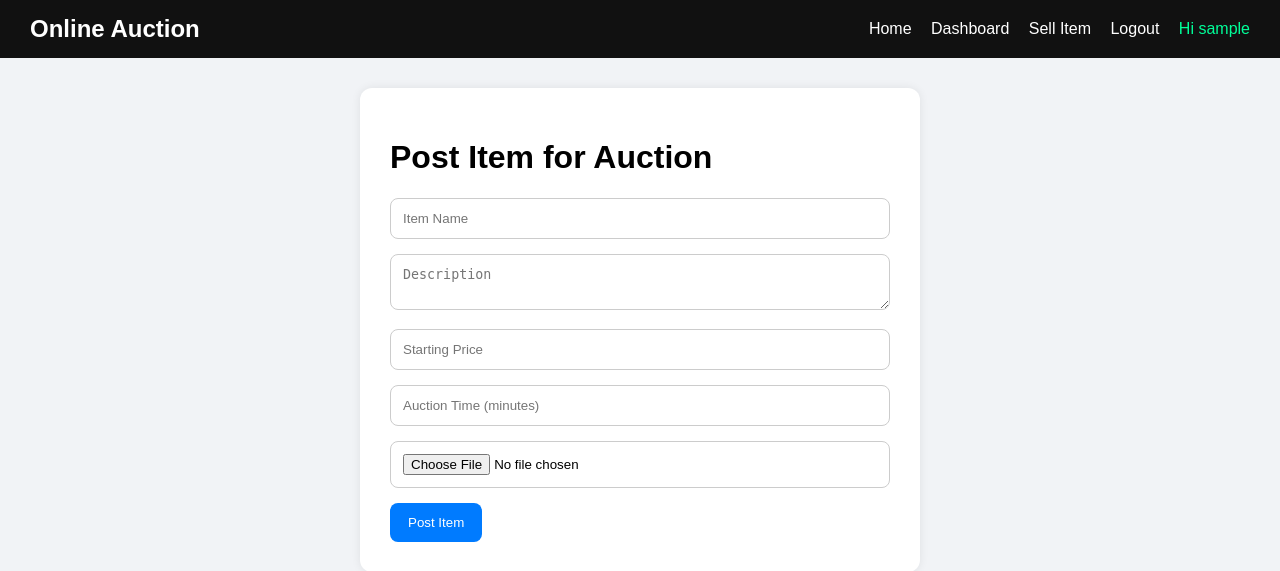
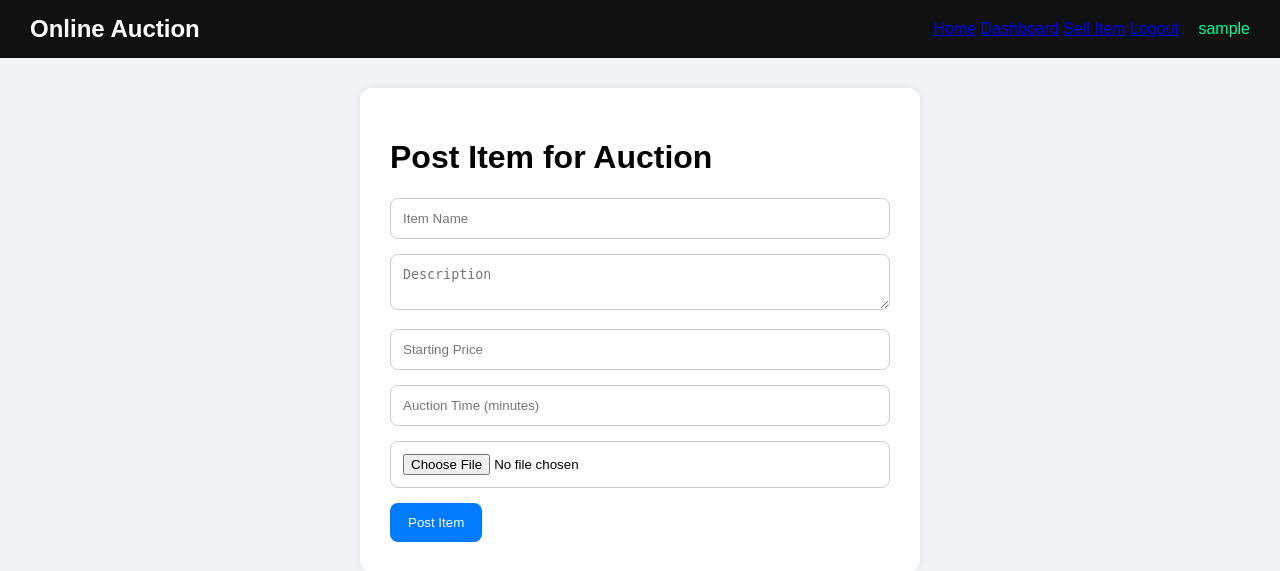
Before and after one commit to aadi-2506/Online_Auction, a Flask app: page /add_item in a window 1280 px wide. Shown: the top 571 px of the page. Run offline with Flask 3, Linux system fonts and the light colour scheme; the visitor is signed in with stand-in values (Sample User, id 1).

Commit message:
Update base.html

```diff
--- a/templates/base.html
+++ b/templates/base.html
@@ -1,23 +1,22 @@
 <!DOCTYPE html>
 <html>
 <head>
-    <title>Online Auction System</title>
+    <title>Online Auction</title>
     <link rel="stylesheet" href="{{ url_for('static', filename='style.css') }}">
-    <meta name="viewport" content="width=device-width, initial-scale=1">
 </head>
 <body>
 
 <nav>
     <div class="logo">Online Auction</div>
 
-    <div class="links">
+    <div class="menu">
         <a href="/">Home</a>
 
         {% if current_user.is_authenticated %}
             <a href="/dashboard">Dashboard</a>
             <a href="/add_item">Sell Item</a>
             <a href="/logout">Logout</a>
-            <span class="user">Hi {{ current_user.username }}</span>
+            <span class="user">{{ current_user.username }}</span>
         {% else %}
             <a href="/login">Login</a>
             <a href="/register">Register</a>
@@ -28,9 +27,11 @@
 <div class="container">
 
 {% with messages = get_flashed_messages() %}
-{% for msg in messages %}
-<div class="msg">{{ msg }}</div>
-{% endfor %}
+{% if messages %}
+    {% for msg in messages %}
+        <div class="msg">{{ msg }}</div>
+    {% endfor %}
+{% endif %}
 {% endwith %}
 
 {% block content %}{% endblock %}
```
